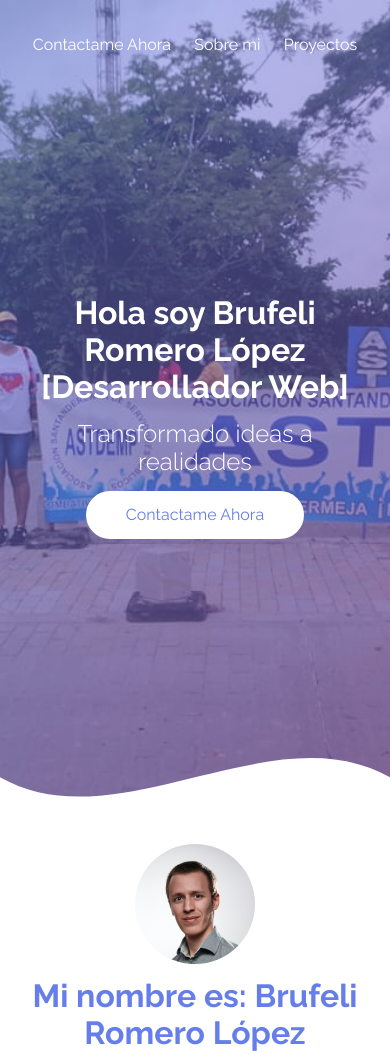
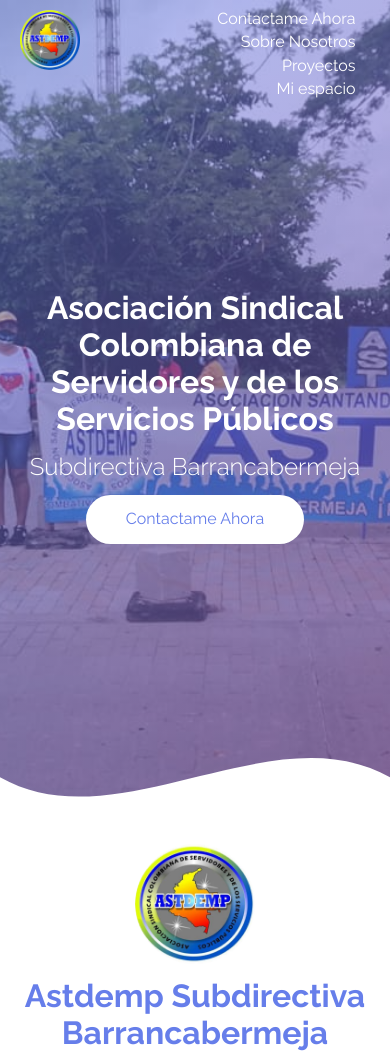
Before and after one commit to brufeliromero/personal, a plain HTML site: page index.html in a window 390 px wide. Shown: the top 1055 px of the page. Drawn offline with Linux system fonts and the light colour scheme.

Commit message:
pagina astdemp

```diff
--- a/css/estilos.css
+++ b/css/estilos.css
@@ -38,6 +38,22 @@ body{
 
 .hero .container{
     padding: 0;
+}
+
+.container__nav{
+    max-height: 80px;
+    display: flex;
+    justify-content: space-between;
+}
+
+.container__logo{
+    max-width: 90%;
+}
+
+.container_ing{
+    max-width: 70;
+    padding-top: 10px;
+    height: 70px;
 }
 
 .nav{
@@ -358,7 +374,7 @@ body{
     .nav__items{
         font-weight: 400;
         border-bottom: 1px solid #fff;
-        margin-right: 0;
+        margin-right: 10px;
     }
 
     .nav__items--footer{
@@ -440,24 +456,24 @@ body{
     }
 
     .nav{
-        /* display: grid;
+        display: grid;
         grid-template-columns: 1fr;
-        gap: 5px; */
-        flex-wrap: wrap;
-        justify-content: space-evenly;
+        gap: 5px;
+        /* flex-wrap: wrap;
+        justify-content: space-evenly;         */
         margin-top: 10px;
-
     }
 
-    /* .nav--footer{
+    .nav--footer{
         display: flex;
         flex-wrap: wrap;
         justify-content: space-evenly;
-    } */
+    }
 
     .nav__items{
         border: 0;
-        padding: 0 10px;
+        padding: 0 5px;
+        text-align: right;
     }
 
     .hero__texts{
--- a/index.html
+++ b/index.html
@@ -11,16 +11,22 @@
 <body>
     <header class="hero">
         <div class="container">
-            <nav class="nav">
-                <a href="#" class="nav__items nav__items--cta">Contactame Ahora</a>
-                <a href="#" class="nav__items">Sobre mi</a>
-                <a href="#" class="nav__items">Proyectos</a>
-            </nav>
+            <div class="container__nav">
+                <div class="container__logo">
+                    <img src="assets/logo_astdemp.png" alt="" class="container_ing">
+                </div>
+                <nav class="nav">
+                    <a href="#" class="nav__items nav__items--cta">Contactame Ahora</a>
+                    <a href="#" class="nav__items">Sobre Nosotros</a>
+                    <a href="#" class="nav__items">Proyectos</a>
+                    <a href="#" class="nav__items">Mi espacio</a>
+                </nav>
+            </div>
 
             <section class="hero__container">
                 <div class="hero__texts">
-                    <h1 class="hero__title">Hola soy Brufeli Romero López [Desarrollador Web]</h1>
-                    <h2 class="hero__subtitle">Transformado ideas a realidades</h2>
+                    <h1 class="hero__title">Asociación Sindical Colombiana de Servidores y de los Servicios Públicos</h1>
+                    <h2 class="hero__subtitle">Subdirectiva Barrancabermeja</h2>
                     <a href="#" class="hero__cta">Contactame Ahora</a>
                 </div>
             </section>
@@ -32,8 +38,8 @@
 
     <main>
         <section class="presentation container">
-            <img src="assets/man.jpg" alt="Imgagen de presentatión" class="presentation__picture">
-            <h2 class="subtitle">Mi nombre es: Brufeli Romero López</h2>
+            <img src="assets/logo_astdemp.jpg" alt="Imgagen de presentatión" class="presentation__picture">
+            <h2 class="subtitle">Astdemp Subdirectiva Barrancabermeja</h2>
             <p class="presentation__copy">Lorem ipsum dolor sit amet consectetur adipisicing elit. Quae quisquam laudantium maiores, quos porro sed perferendis quo mollitia temporibus cumque assumenda itaque aperiam modi, ullam, tenetur dicta magni ab qui!</p>
             <a href="#" class="presentation__cta">Contactame Ahora</a>
         </section>
```
Also changed, not shown: assets/logo_astdemp.jpg (added), assets/logo_astdemp.png (added).
